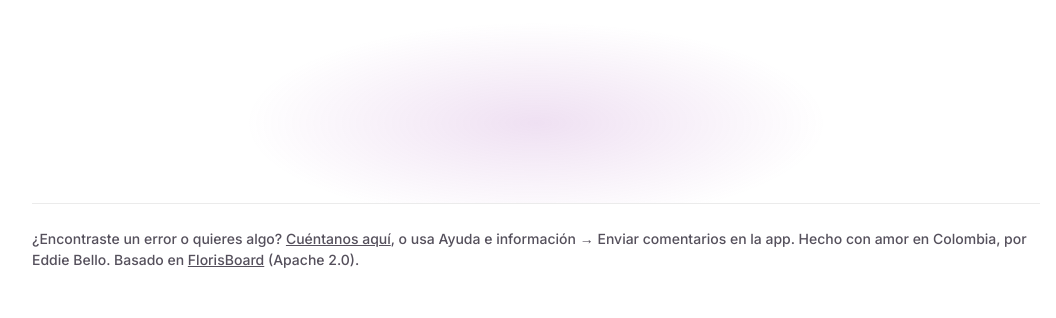
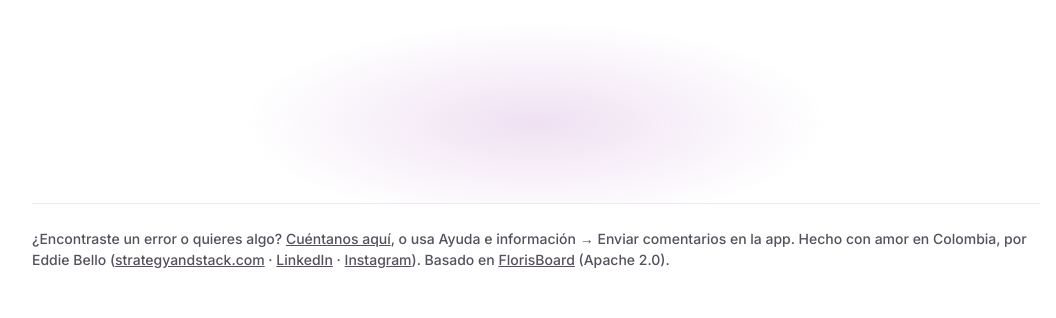
Before and after one commit to eddie85u/braidkeyboard, a plain HTML site: page docs/es/index.html in a window 1280 px wide. Shown: the part 7393-7711 px from the top of the page, without its empty margins (104-1160 px from the left). Drawn offline with Linux system fonts and the light colour scheme.

Commit message:
Footer: links to strategyandstack.com, LinkedIn and Instagram
Co-Authored-By: Claude Opus 5.5 <noreply@anthropic.com>

```diff
--- a/docs/es/index.html
+++ b/docs/es/index.html
@@ -234,7 +234,7 @@
     <a class="btn" href="https://github.com/eddie85u/braidkeyboard/releases/latest/download/braid.apk">Descargar para Android</a>
   </div>
   </main>
-  <footer>¿Encontraste un error o quieres algo? <a href="https://github.com/eddie85u/braidkeyboard/issues">Cuéntanos aquí</a>, o usa Ayuda e información → Enviar comentarios en la app. Hecho con amor en Colombia, por Eddie Bello. Basado en <a href="https://github.com/florisboard/florisboard">FlorisBoard</a> (Apache 2.0).</footer>
+  <footer>¿Encontraste un error o quieres algo? <a href="https://github.com/eddie85u/braidkeyboard/issues">Cuéntanos aquí</a>, o usa Ayuda e información → Enviar comentarios en la app. Hecho con amor en Colombia, por Eddie Bello (<a href="https://strategyandstack.com/">strategyandstack.com</a> · <a href="https://www.linkedin.com/in/eddiebello/">LinkedIn</a> · <a href="https://www.instagram.com/eddie85u/">Instagram</a>). Basado en <a href="https://github.com/florisboard/florisboard">FlorisBoard</a> (Apache 2.0).</footer>
 </div>
 </body>
 </html>
```
Also changed, not shown: docs/index.html (+1 -1 lines).
